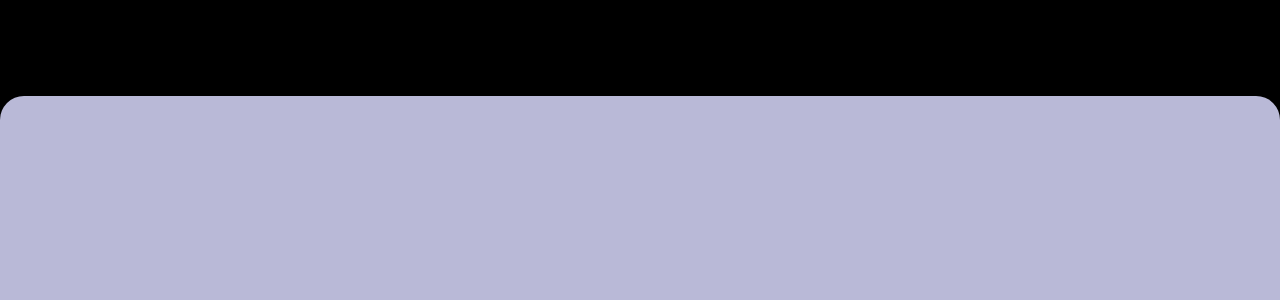
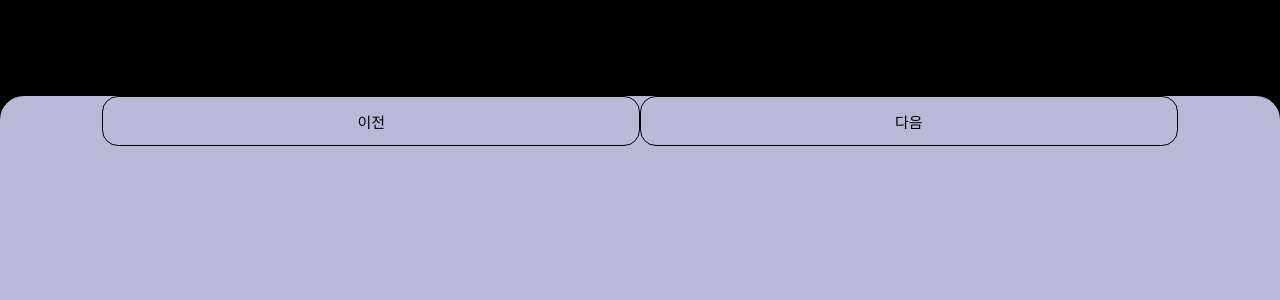
Before and after one commit to Club-PARD/UJaCha_WEB, a React (Create React App) app: page /test in a window 1280 px wide. Shown: the top 300 px of the page. Built offline with nearby package versions, Linux system fonts and the light colour scheme.

Commit message:
style : 버튼 크기 조절

```diff
--- a/src/Pages/TestPage/Components/TestPageButton.js
+++ b/src/Pages/TestPage/Components/TestPageButton.js
@@ -1,9 +1,8 @@
 import styled from "styled-components";
-import {Container} from "../../../Layout/Layout";
-import {useEffect, useState} from "react";
+import { Container } from "../../../Layout/Layout";
+import { useEffect, useState } from "react";
 
 function TestPageButton() {
-
   const [questionCount, setQuestionCount] = useState(1);
 
   useEffect(() => {
@@ -16,7 +15,7 @@ function TestPageButton() {
     } else {
       setQuestionCount(questionCount - 1);
     }
-    }
+  };
 
   const handleIncreaseQuestionCount = () => {
     if (questionCount === 10) {
@@ -24,7 +23,7 @@ function TestPageButton() {
     } else {
       setQuestionCount(questionCount + 1);
     }
-    }
+  };
   return (
     <TestPageButtonContainer>
       <WrapperButton>
@@ -36,29 +35,27 @@ function TestPageButton() {
 }
 
 const TestPageButtonContainer = styled(Container)`
-    height : 200px;
+  height: 200px;
 
   display: flex;
   justify-content: center;
 `;
 
-const WrapperButton = styled.div `
-    width: 90%;
-
+const WrapperButton = styled.div`
+  width: 86vw;
   display: flex;
   justify-content: space-between;
-`
+`;
 
-const Button = styled.button `
-    width : 167px;
-    height : 51px;
+const Button = styled.button`
+  width: 42vw;
+  height: 6.29vh;
+  font-size: 15px;
+  background: none;
+  border: 1px solid black;
+  border-radius: 16px;
 
-    font-size: 15px;
-
-    background : none;
-    border : 1px solid black;
-
-    &:hover{
+  &:hover {
     opacity: 50%;
     background-color: #00000050;
   }
--- a/src/Pages/TestPage/Components/TestPageLayout.js
+++ /dev/null
@@ -1,41 +0,0 @@
-import styled from "styled-components";
-
-function TestPageLayout() {
-  return (
-    <TestPageContainer>
-      <QuestionContainer />
-    </TestPageContainer>
-  );
-}
-
-const TestPageContainer = styled.div`
-  height: 100vh;
-  width: 100vw;
-  background-color: black;
-`;
-
-const QuestionContainer = styled.div`
-  width: 100vw;
-  height: 88vh;
-  border-radius: 24px 24px 0px 0px;
-  background-color: ${({ theme }) => theme.colors.purple_100};
-  position: absolute;
-  bottom: 0px;
-
-  /* 애니메이션 부분 */
-  animation: transY 1.5s ease-in-out;
-
-  @keyframes transY {
-    0% {
-      transform: translateY(500px);
-      opacity: 0.2;
-    }
-    100% {
-      transform: translateY(0px);
-      opacity: 1;
-    }
-  }
-  /* 애니메이션 끝 */
-`;
-
-export default TestPageLayout;
--- a/src/Pages/TestPage/TestPage.js
+++ b/src/Pages/TestPage/TestPage.js
@@ -1,6 +1,5 @@
 import styled from "styled-components";
 import { Container } from "../../Layout/Layout";
-import TestPageLayout from "./Components/TestPageLayout";
 import TestPageHeader from "./Components/TestPageHeader";
 import TestPageQuestion from "./Components/TestPageQuestion";
 import TestPageAnswer from "./Components/TestPageAnswer";
@@ -8,12 +7,44 @@ import TestPageButton from "./Components/TestPageButton";
 
 function TestPage() {
   return (
-    <TestPageLayout>
-      <TestPageQuestion />
-      {/* <TestPageHeader /> */}
-      {/* <TestPageAnswer /> */}
-      {/* <TestPageButton /> */}
-    </TestPageLayout>
+    <TestPageContainer>
+      <QuestionContainer>
+        {/* <TestPageQuestion /> */}
+        {/* <TestPageHeader /> */}
+        {/* <TestPageAnswer /> */}
+        <TestPageButton />
+      </QuestionContainer>
+    </TestPageContainer>
   );
 }
+
+const TestPageContainer = styled.div`
+  height: 100vh;
+  width: 100vw;
+  background-color: black;
+`;
+
+const QuestionContainer = styled.div`
+  width: 100vw;
+  height: 88vh;
+  border-radius: 24px 24px 0px 0px;
+  background-color: ${({ theme }) => theme.colors.purple_100};
+  position: absolute;
+  bottom: 0px;
+
+  /* 애니메이션 부분 */
+  animation: transY 1.8s ease-out;
+
+  @keyframes transY {
+    0% {
+      transform: translateY(500px);
+      opacity: 0.2;
+    }
+    100% {
+      transform: translateY(0px);
+      opacity: 1;
+    }
+  }
+  /* 애니메이션 끝 */
+`;
 export default TestPage;
```
Lines whose indentation alone changed are shown as unchanged.
